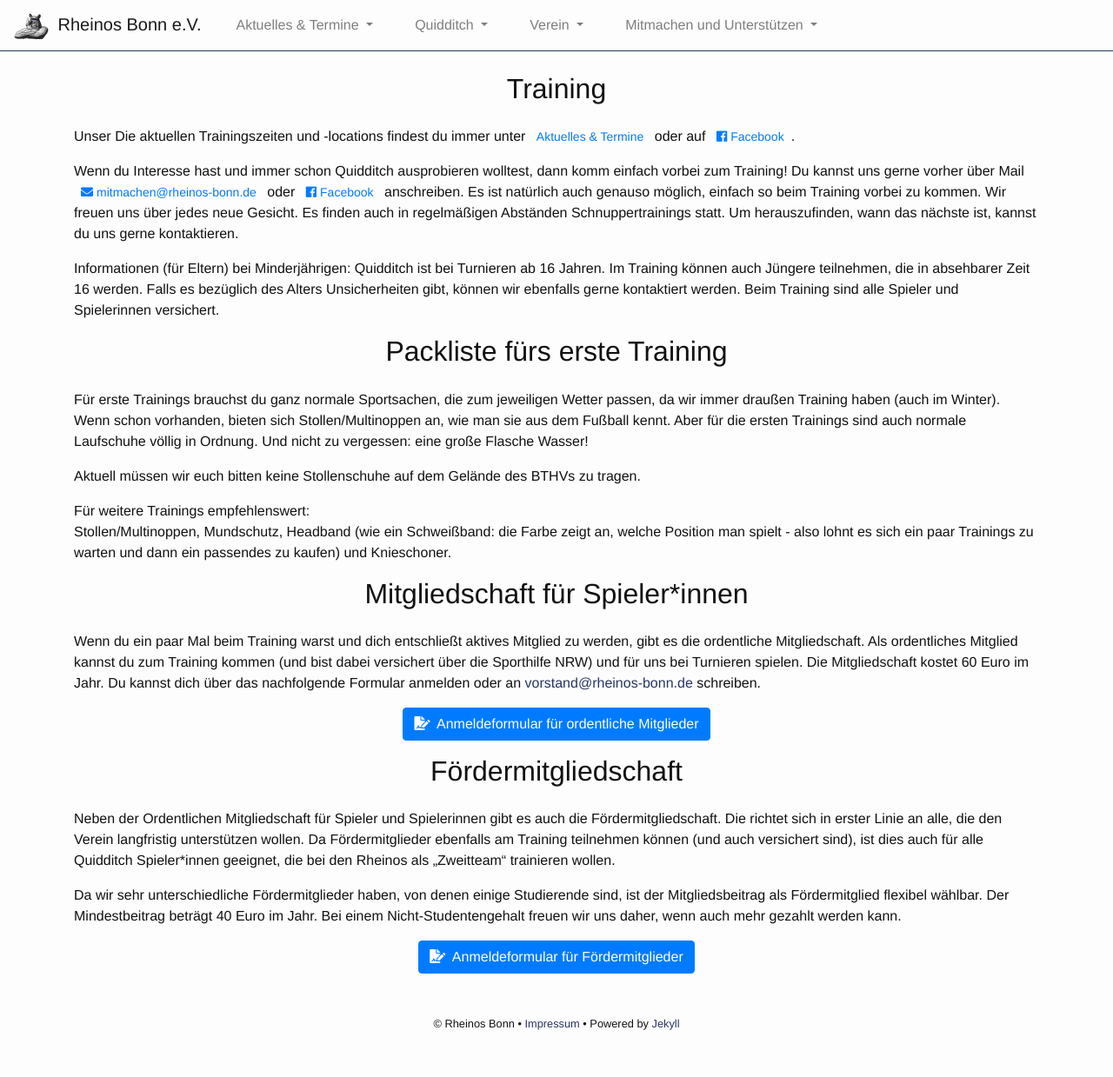
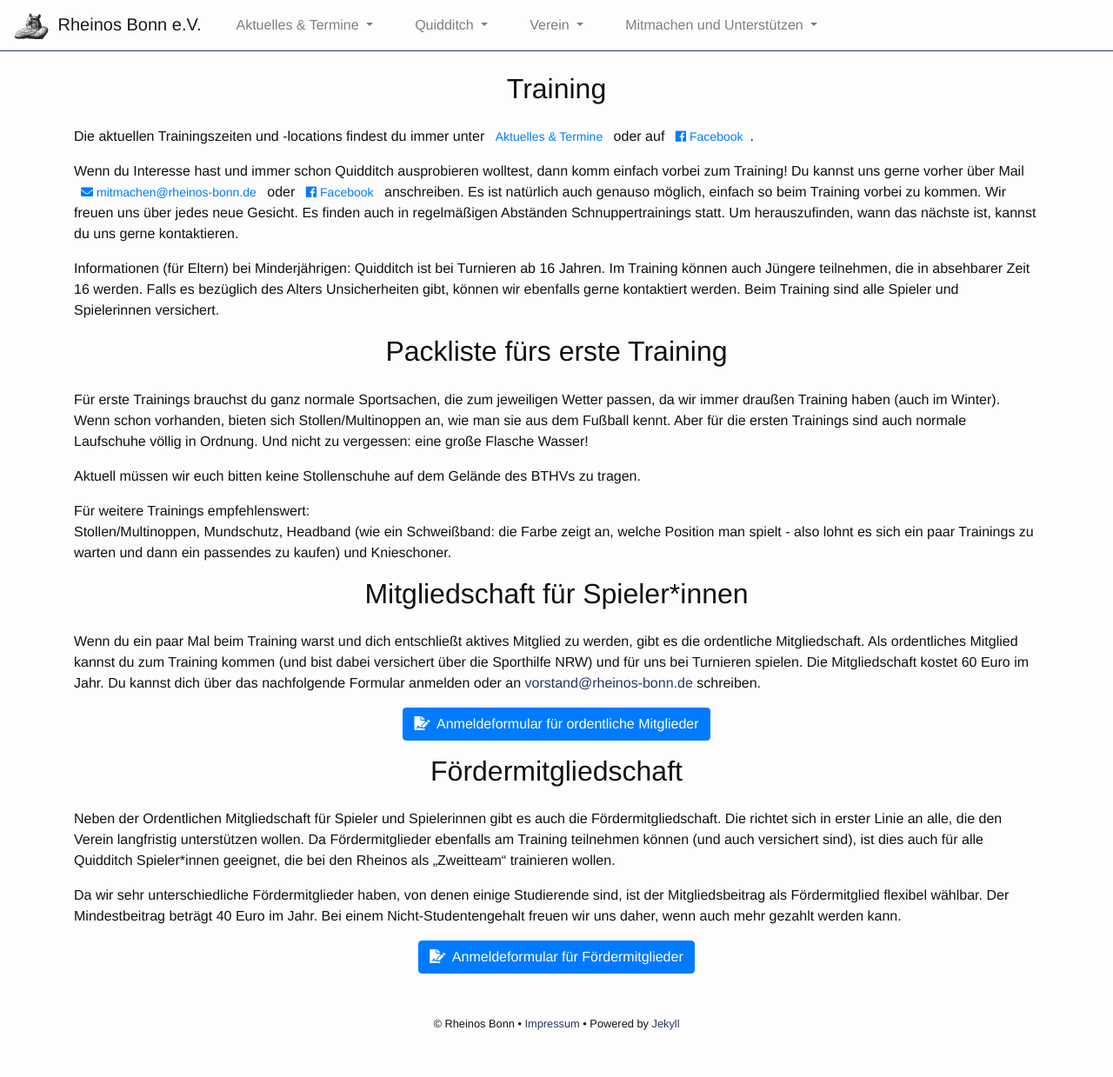
Before and after one commit to rheinos/rheinos.github.io, a Jekyll site: the page built from pages/join.html, in a window 1280 px wide. Shown: the whole page at 87% size. Built offline with Jekyll 4.4.1, drawn with Linux system fonts in a browser that asks for light colours; nearby versions of some CDN libraries.

Commit message:
Update join.html

```diff
--- a/pages/join.html
+++ b/pages/join.html
@@ -8,7 +8,7 @@
   <header class="text-center mb-4">
     <h2>Training</h2>
   </header>
-    <p>Unser Die aktuellen Trainingszeiten und -locations findest du immer unter <a href="https://rheinos-bonn.de/calendar" class="btn-link btn-sm">Aktuelles & Termine</a> oder auf <a href="https://fb.com/RheinosBonn" class="btn-link btn-sm" target="_blank"><i class="fab fa-facebook mr-1"></i>Facebook</a>.
+    <p>Die aktuellen Trainingszeiten und -locations findest du immer unter <a href="https://rheinos-bonn.de/calendar" class="btn-link btn-sm">Aktuelles & Termine</a> oder auf <a href="https://fb.com/RheinosBonn" class="btn-link btn-sm" target="_blank"><i class="fab fa-facebook mr-1"></i>Facebook</a>.
   <div class="modal fade map-modal" tabindex="-1" role="dialog" aria-labelledby="myExtraLargeModalLabel" aria-hidden="true">
     <div class="modal-dialog modal-xl">
       <div class="modal-content">
```
